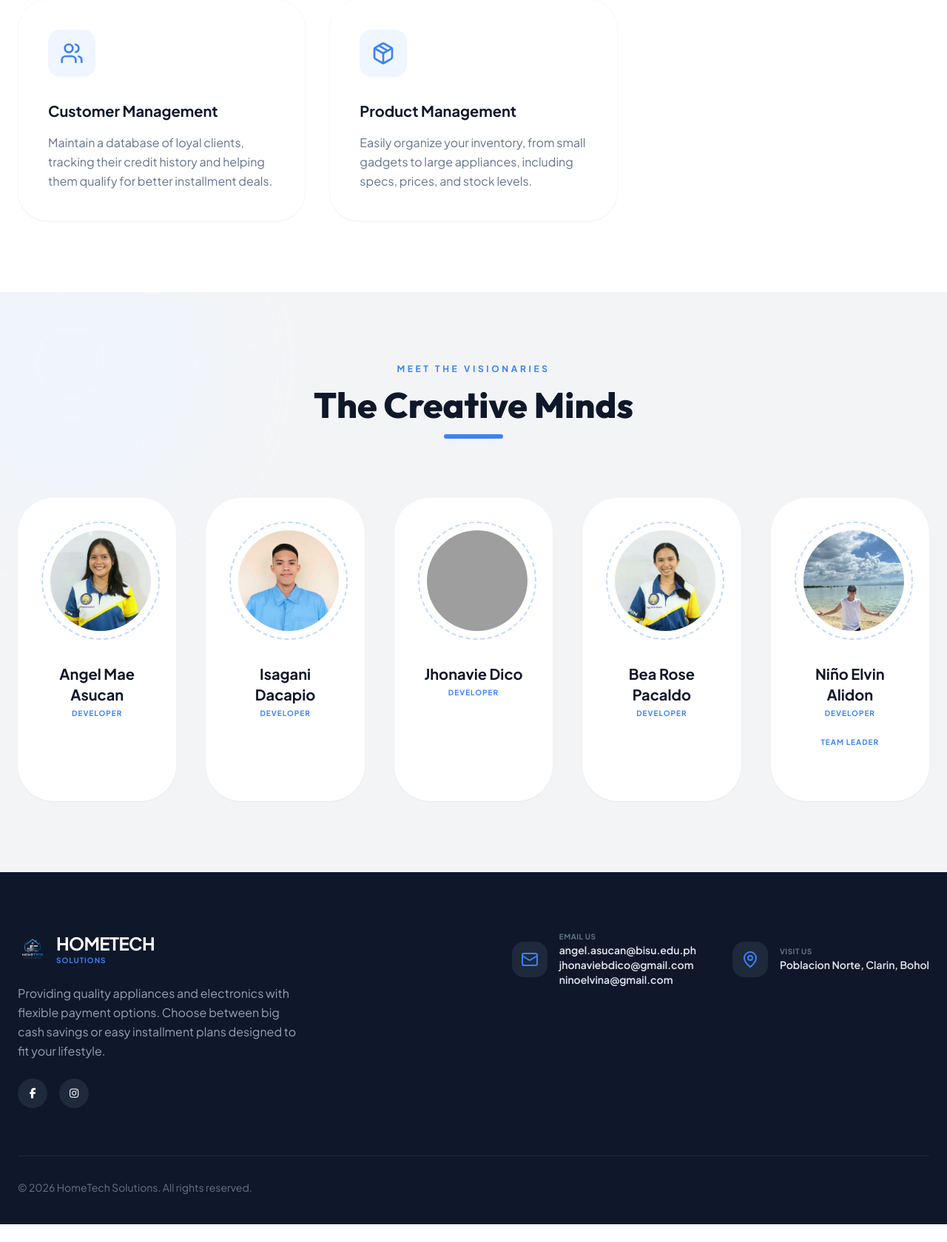
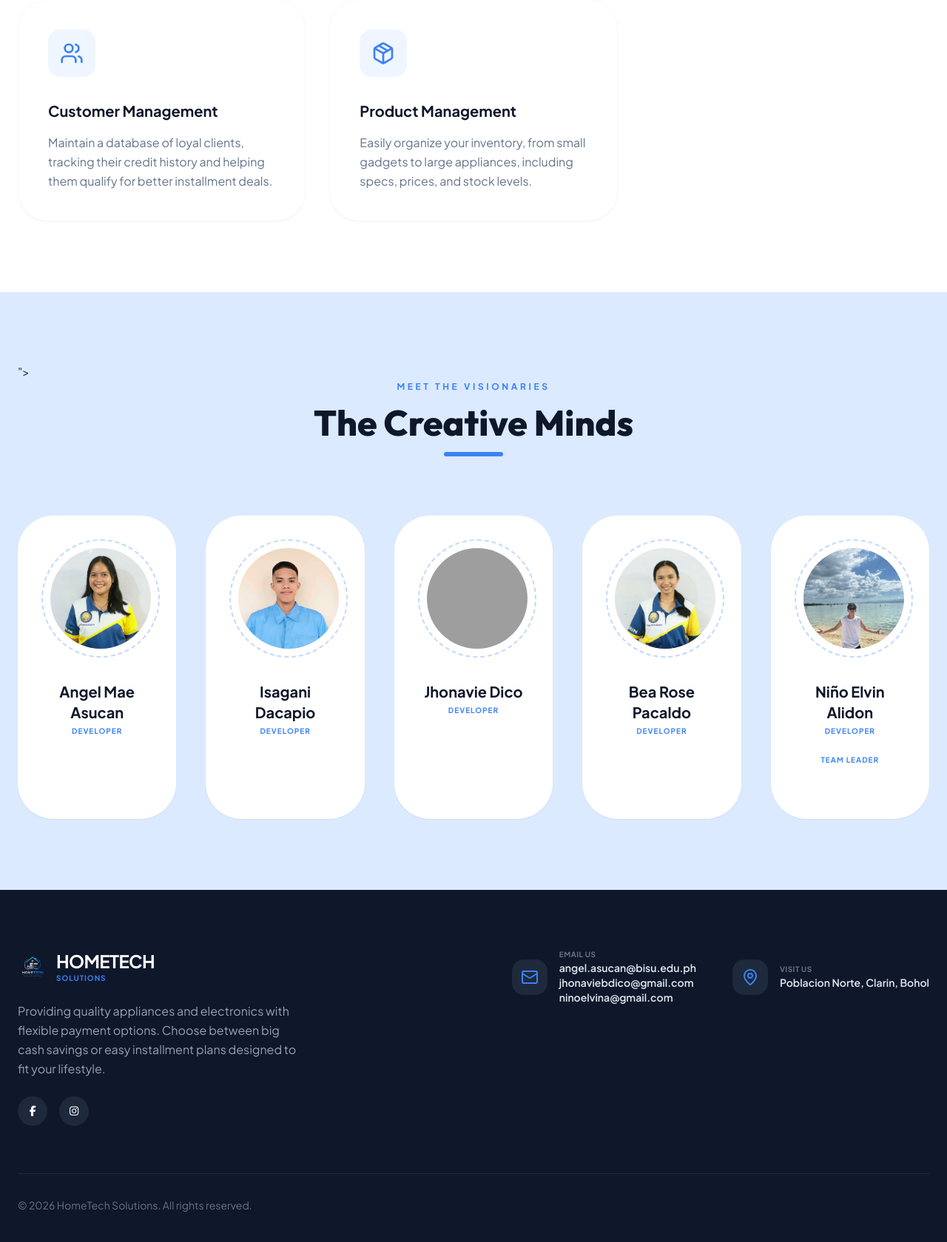
Before and after one commit to ninoelvina-lgtm/sarilingsikap, a Flask app: page / in a window 1280 px wide. Shown: the part 1531-3210 px from the top of the page at 74% size. Before the commit the page ends 3186 px from the top, so only its background shows below. Run offline with Flask 3, Linux system fonts and the light colour scheme; some libraries are stand-ins or nearby versions; grey boxes are pictures that could not be loaded.

Commit message:
index.html

```diff
--- a/templates/index.html
+++ b/templates/index.html
@@ -230,7 +230,7 @@
     </div>
 </section>
 
-<section id="devs" class="py-24 px-6 bg-gray-100 overflow-hidden relative">
+<section id="devs" class="py-24 px-6 bg-blue-100"> ">
     <div class="absolute -top-24 -left-24 w-96 h-96 bg-blue-50 rounded-full blur-3xl opacity-70"></div>
 
     <div class="max-w-7xl mx-auto text-center relative z-10">
```
